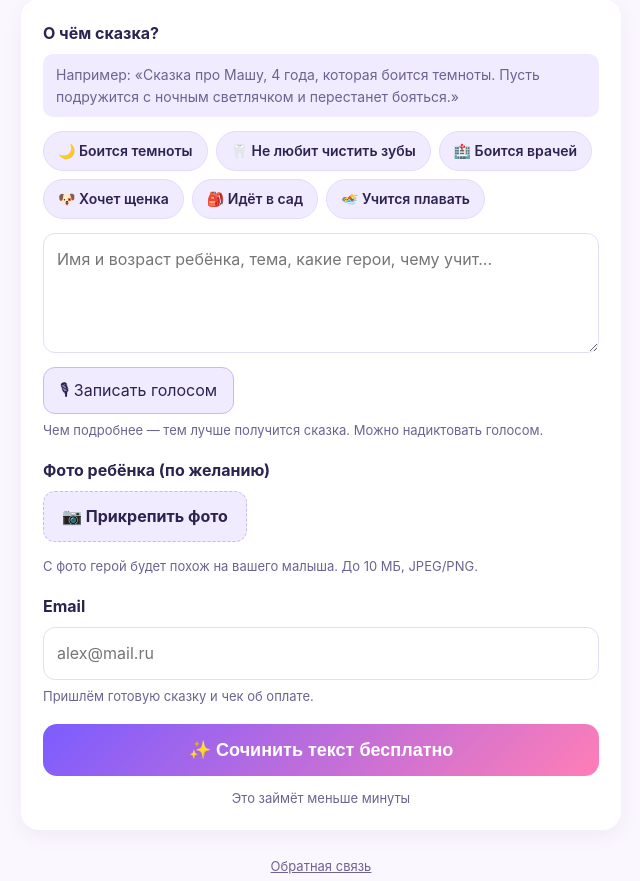
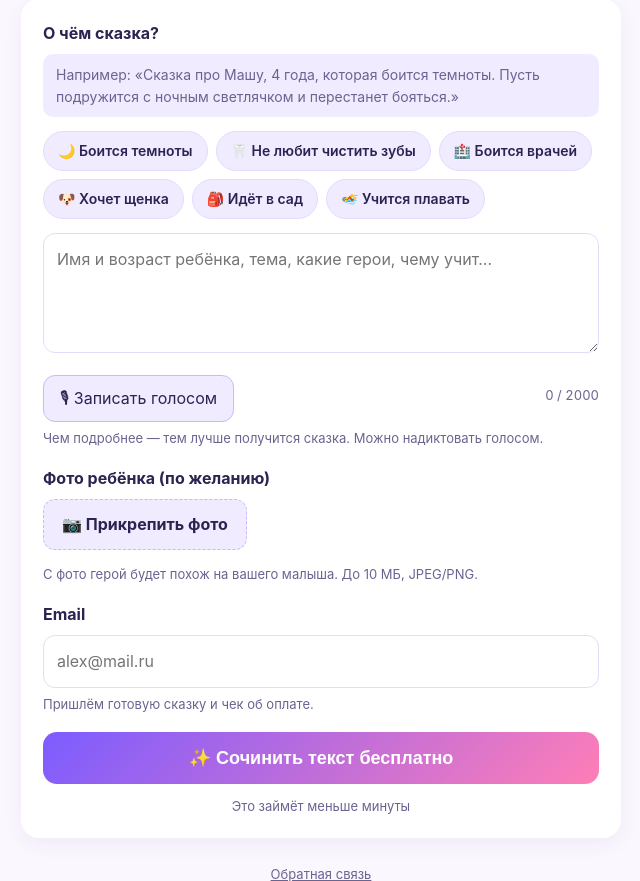
Before and after one commit to apermyakov/skazka-bot, a FastAPI app: page /create in a window 1280 px wide. Shown: the part 208-1089 px from the top of the page, without its empty margins (319-959 px from the left). Run offline with FastAPI, Linux system fonts and the light colour scheme; parts of the project's set-up code (start-up, migrations or seed data) failed here and were passed over.

Commit message:
create form: auto-grow topic textarea + live char counter
Textarea grows with content (min 120px), avoiding inner scroll.
Counter (N / 2000) goes orange at 85%, red at limit.
Hooks: chips + voice-fill both trigger refresh.

```diff
--- a/web/templates/create.html
+++ b/web/templates/create.html
@@ -18,7 +18,11 @@
   p.lead{color:var(--muted);margin:0 0 22px}
   .card{background:var(--card);border-radius:18px;padding:22px;box-shadow:0 6px 20px rgba(43,35,80,.06)}
   label{display:block;font-weight:700;margin:0 0 8px}
-  textarea{width:100%;min-height:120px;border:1.5px solid #e4dcfb;border-radius:12px;padding:13px;font:inherit;resize:vertical}
+  textarea{width:100%;min-height:120px;border:1.5px solid #e4dcfb;border-radius:12px;padding:13px;font:inherit;resize:vertical;overflow:hidden}
+  .row-meta{display:flex;align-items:center;justify-content:space-between;gap:10px;flex-wrap:wrap;margin:8px 0 0}
+  .counter{color:var(--muted);font-size:13px;font-variant-numeric:tabular-nums;white-space:nowrap}
+  .counter.near{color:#c7800f}
+  .counter.full{color:#c0392b;font-weight:700}
   .hint{color:var(--muted);font-size:13px;margin:6px 0 18px}
   .photo{margin:6px 0 6px;display:flex;align-items:center;flex-wrap:wrap;gap:4px}
   #photo{display:none}
@@ -63,7 +67,10 @@
       </div>
       <textarea id="topic" name="topic" maxlength="2000" required
                 placeholder="Имя и возраст ребёнка, тема, какие герои, чему учит..."></textarea>
-      <div><button type="button" class="mic" id="mic">🎙 Записать голосом</button></div>
+      <div class="row-meta">
+        <button type="button" class="mic" id="mic">🎙 Записать голосом</button>
+        <span class="counter" id="counter">0 / 2000</span>
+      </div>
       <div class="hint">Чем подробнее — тем лучше получится сказка. Можно надиктовать голосом.</div>
 
       <label for="photo">Фото ребёнка (по желанию)</label>
@@ -87,15 +94,29 @@
 </div>
 <footer class="ftr"><a href="/feedback">Обратная связь</a></footer>
 <script>
+  // Topic textarea: auto-grow + char counter
+  const topicEl = document.getElementById('topic');
+  const counterEl = document.getElementById('counter');
+  function refreshTopic(){
+    topicEl.style.height = 'auto';
+    topicEl.style.height = Math.max(120, topicEl.scrollHeight) + 'px';
+    const n = topicEl.value.length, max = 2000;
+    counterEl.textContent = n + ' / ' + max;
+    counterEl.classList.toggle('near', n >= max * 0.85 && n < max);
+    counterEl.classList.toggle('full', n >= max);
+  }
+  topicEl.addEventListener('input', refreshTopic);
+  refreshTopic();
+
   // Topic suggestion chips → prefill textarea + auto-select [имя, возраст] for replace
   document.getElementById('chips').addEventListener('click', function(e){
     const b = e.target.closest('.chip');
     if(!b) return;
-    const t = document.getElementById('topic');
-    t.value = b.dataset.topic;
-    t.focus();
-    const i = t.value.indexOf('[имя'), j = t.value.indexOf(']');
-    if(i >= 0 && j > i) t.setSelectionRange(i, j + 1);
+    topicEl.value = b.dataset.topic;
+    refreshTopic();
+    topicEl.focus();
+    const i = topicEl.value.indexOf('[имя'), j = topicEl.value.indexOf(']');
+    if(i >= 0 && j > i) topicEl.setSelectionRange(i, j + 1);
   });
 
   document.getElementById('photo').addEventListener('change', function(){
@@ -130,6 +151,7 @@
           const d = await r.json();
           if(d.ok && d.text){
             topic.value = (topic.value.trim() ? topic.value.trim() + ' ' : '') + d.text;
+            refreshTopic();
             topic.focus();
           } else { alert('Не удалось распознать. Попробуйте ещё раз.'); }
         }catch(e){ alert('Ошибка распознавания, попробуйте ещё раз.'); }
```
